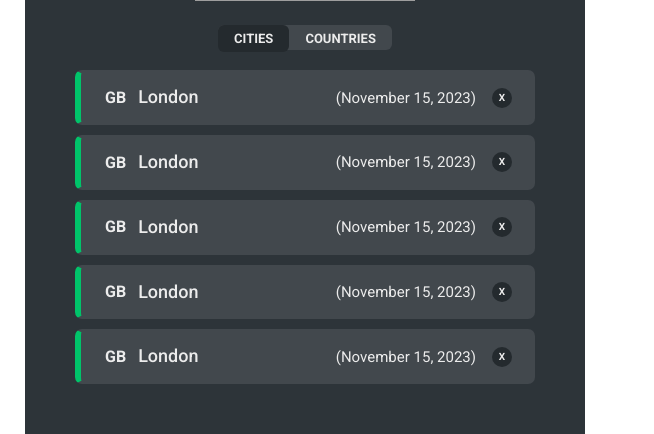
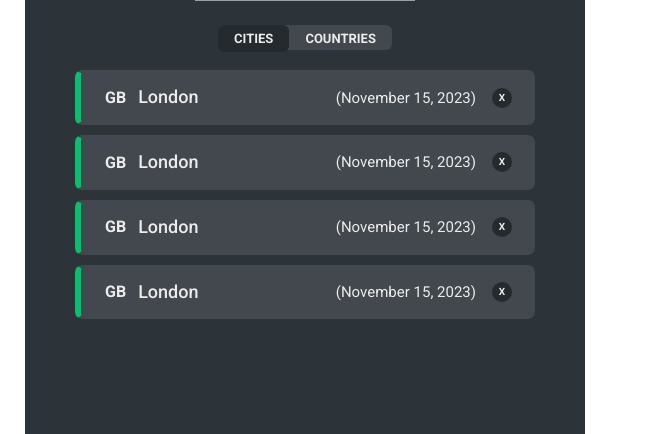
Before and after one commit to hasiukrostyslav/WorldWise, a React (Vite) app: page /app/cities in a window 1280 px wide. Shown: the part 225-659 px from the top of the page, without its empty margins (0-654 px from the left). Built offline with nearby package versions, Linux system fonts and the light colour scheme; grey boxes are pictures that could not be loaded.

Commit message:
fixed sidebar height

```diff
--- a/src/components/CitiesList.tsx
+++ b/src/components/CitiesList.tsx
@@ -4,7 +4,7 @@ import CityItem from './CityItem';
 
 const StyledCitiesList = styled.ul`
   width: 100%;
-  height: 65vh;
+  max-height: 60vh;
   display: flex;
   flex-direction: column;
   gap: 1rem;
@@ -26,7 +26,6 @@ function CitiesList() {
       <CityItem />
       <CityItem />
       <CityItem />
-      <CityItem />
     </StyledCitiesList>
   );
 }
--- a/src/components/CountriesList.tsx
+++ b/src/components/CountriesList.tsx
@@ -4,7 +4,7 @@ import CountryItem from './CountryItem';
 
 const StyledCountriesList = styled.ul`
   width: 100%;
-  height: 65vh;
+  height: 60vh;
   display: grid;
   grid-template-columns: 1fr 1fr;
   align-content: start;
--- a/src/components/Sidebar.tsx
+++ b/src/components/Sidebar.tsx
@@ -12,6 +12,7 @@ interface SidebarProps {
 const StyledSidebar = styled.aside`
   flex-basis: 56rem;
   padding: 3rem 5rem;
+  height: calc(100vh - 5rem);
   display: flex;
   flex-direction: column;
   align-items: center;
```
